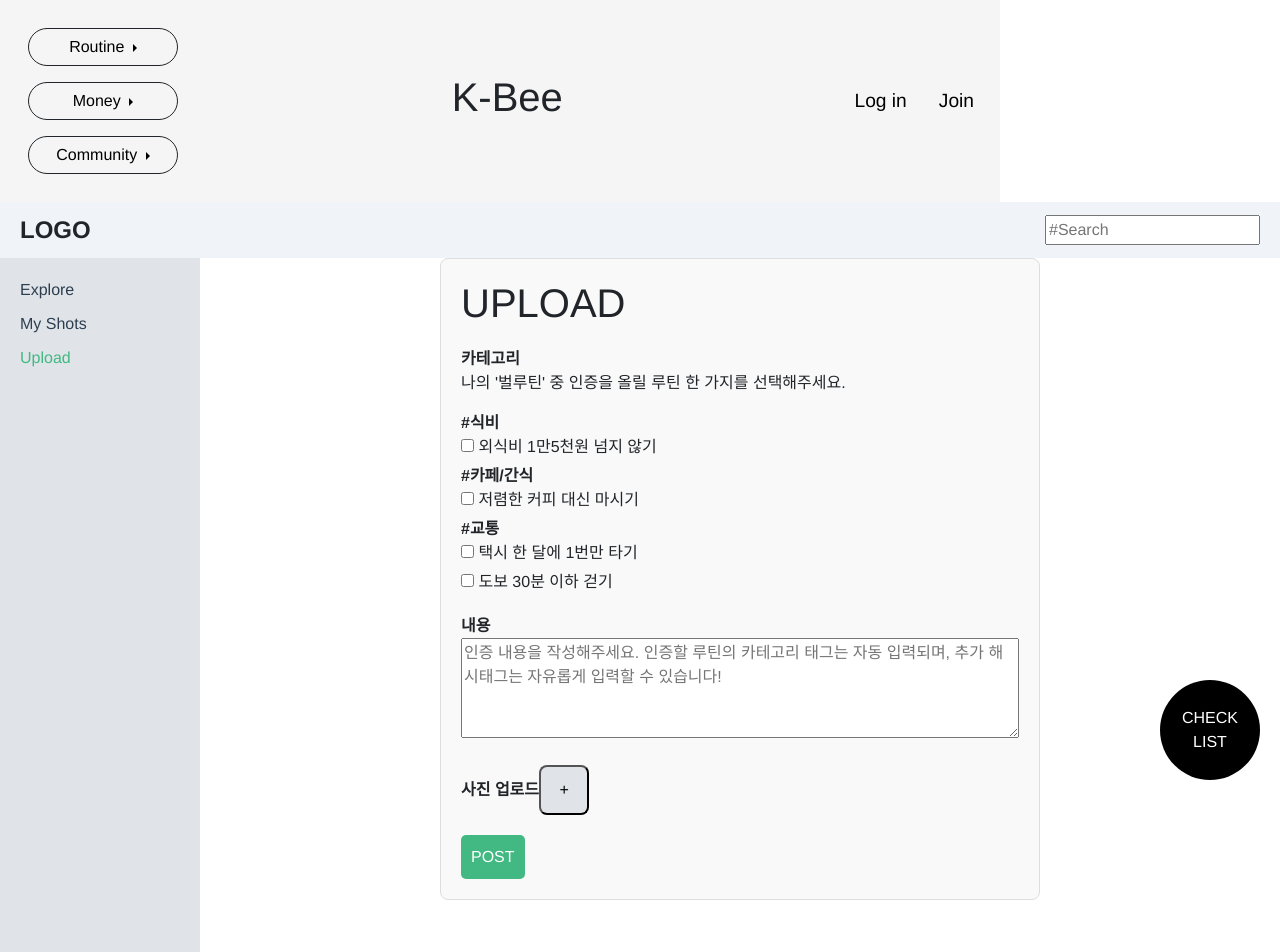
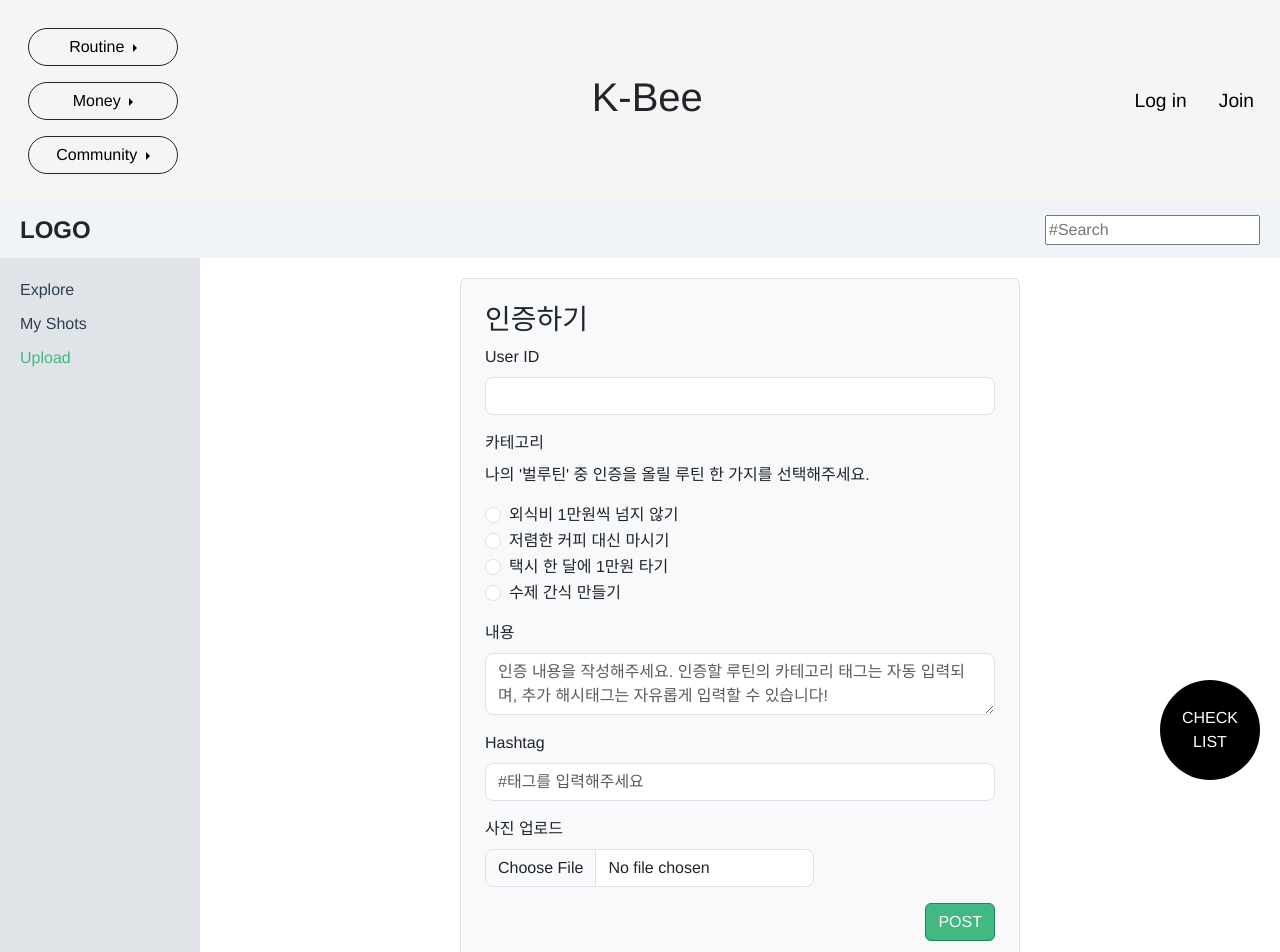
Before and after one commit to nayeon990315/sharing-account-project, a Vue app in the folder frontend/: page /post-community/upload in a window 1280 px wide. Shown: the top 952 px of the page. Built offline with nearby package versions, Linux system fonts and the light colour scheme; what vue-cookies would draw is missing.

Commit message:
feat: implements post upload fuctions with aws image upload

```diff
--- a/frontend/src/components/global/Header.vue
+++ b/frontend/src/components/global/Header.vue
@@ -128,7 +128,7 @@ const logout = () => {
     align-items: center;
     padding: 20px;
     background-color: #F5F5F5;
-    width: 1000px;
+    width: 100%;
 }
 
 .menu-buttons {
--- a/frontend/src/pages/PostCommunity/Upload.vue
+++ b/frontend/src/pages/PostCommunity/Upload.vue
@@ -1,91 +1,119 @@
 <template>
-  <div class="upload-container">
-    <h1>UPLOAD</h1>
-    <div class="form-group">
-      <!-- <label for="title">제목</label> -->
-      <!-- <input type="text" id="title" placeholder="제목을 입력하세요" /> -->
+  <div class="container upload-container">
+    <form @submit.prevent="submitForm" class="border p-4 rounded bg-light">
+      <h3>인증하기</h3>
+
+      <!-- User ID 입력 -->
+      <div class="mb-3">
+        <label for="userId" class="form-label">User ID</label>
+        <input type="text" v-model="formData.userId" id="userId" class="form-control" required />
       </div>
 
-    <div class="form-group">
-      <label>카테고리</label>
+      <!-- 카테고리 선택 (habitId 선택) -->
+      <div class="mb-3">
+        <label class="form-label">카테고리</label>
         <p>나의 '벌루틴' 중 인증을 올릴 루틴 한 가지를 선택해주세요.</p>
-      <div class="category">
-        <div>
-          <strong>#식비</strong>
-          <div><input type="checkbox" /> 외식비 1만5천원 넘지 않기</div>
-        </div>
-        <div>
-          <strong>#카페/간식</strong>
-          <div><input type="checkbox" /> 저렴한 커피 대신 마시기</div>
-        </div>
-        <div>
-          <strong>#교통</strong>
-          <div><input type="checkbox" /> 택시 한 달에 1번만 타기</div>
-          <div><input type="checkbox" /> 도보 30분 이하 걷기</div>
-        </div>
+        <div v-for="habit in habits" :key="habit.habitId" class="form-check">
+          <input class="form-check-input" type="radio" :id="habit.habitId" :value="habit.habitId"
+            v-model="formData.habitId" />
+          <label class="form-check-label" :for="habit.habitId">{{ habit.habitName
+            }}</label>
         </div>
       </div>
 
-    <div class="form-group">
-      <label for="content">내용</label>
-      <textarea
-        id="content"
-        placeholder="인증 내용을 작성해주세요. 인증할 루틴의 카테고리 태그는 자동 입력되며, 추가 해시태그는 자유롭게 입력할 수 있습니다!"
-      ></textarea>
+      <!-- 내용 입력 -->
+      <div class="mb-3">
+        <label for="content" class="form-label">내용</label>
+        <textarea v-model="formData.content" id="content" class="form-control"
+          placeholder="인증 내용을 작성해주세요. 인증할 루틴의 카테고리 태그는 자동 입력되며, 추가 해시태그는 자유롭게 입력할 수 있습니다!" required></textarea>
       </div>
 
-    <div class="form-group">
-      <label>사진 업로드</label>
-      <!-- Hidden file input -->
-      <input
-        type="file"
-        ref="fileInput"
-        @change="handleFileUpload"
-        style="display: none"
-      />
-      <!-- Button to trigger file input -->
-      <button @click="triggerFileInput" class="photo-upload-button">+</button>
+      <!-- 해시태그 입력 -->
+      <div class="mb-3">
+        <label for="hashtag" class="form-label">Hashtag</label>
+        <input type="text" v-model="formData.hashtag" id="hashtag" class="form-control" placeholder="#태그를 입력해주세요" />
       </div>
 
-    <button class="post-button">POST</button>
+      <!-- 이미지 업로드 -->
+      <div class="mb-3">
+        <label class="form-label">사진 업로드</label>
+        <div class="d-flex align-items-center">
+          <input type="file" @change="handleImageUpload" class="form-control me-3" style="width: auto;" />
+          <img v-if="imagePreview" :src="imagePreview" alt="Image preview" class="img-thumbnail ms-auto"
+            style="width: 150px; height: 150px;" />
+        </div>
+      </div>
 
-    <!-- Preview Section -->
-    <div v-if="previewUrl">
-      <h2>Preview:</h2>
-      <img
-        :src="previewUrl"
-        alt="Preview"
-        style="max-width: 100%; height: auto"
-      />
+      <!-- 제출 버튼 -->
+      <div class="d-flex justify-content-end">
+        <button type="submit" class="btn btn-success">POST</button>
       </div>
+    </form>
   </div>
 </template>
 
-<script>
-import { ref } from 'vue';
+<script setup>
+import { reactive, ref } from 'vue';
+import axios from 'axios';
 
-export default {
-  name: 'Upload',
-  setup() {
-    const previewUrl = ref(null);
+// 더미 데이터: 습관 목록
+const habits = [
+  { habitId: 1, habitName: '외식비 1만원씩 넘지 않기', categoryName: '식비' },
+  { habitId: 2, habitName: '저렴한 커피 대신 마시기', categoryName: '카페/간식' },
+  { habitId: 3, habitName: '택시 한 달에 1만원 타기', categoryName: '교통' },
+  { habitId: 4, habitName: '수제 간식 만들기', categoryName: '취미/운동' },
+];
 
-    const handleFileUpload = (event) => {
+// reactive 데이터: 폼 데이터 저장
+const formData = reactive({
+  userId: '',
+  habitId: null,
+  content: '',
+  hashtag: '',
+  image: null, // 이미지 파일 저장
+});
+
+// 이미지 미리보기 상태 저장
+const imagePreview = ref(null);
+
+// 이미지 업로드 핸들러
+const handleImageUpload = (event) => {
   const file = event.target.files[0];
   if (file) {
-        previewUrl.value = URL.createObjectURL(file);
+    formData.image = file; // 이미지 파일 저장
+    const reader = new FileReader();
+    reader.onload = (e) => {
+      imagePreview.value = e.target.result; // 이미지 미리보기
+    };
+    reader.readAsDataURL(file); // 이미지 미리보기 데이터 URL 생성
   }
 };
 
-    const triggerFileInput = () => {
-      document.querySelector('input[type=file]').click();
-    };
+// 폼 제출 핸들러
+const submitForm = async () => {
+  // FormData 객체를 생성하여 multipart/form-data 요청 준비
+  const data = new FormData();
+  data.append('userId', formData.userId);
+  data.append('habitId', formData.habitId);
+  data.append('content', formData.content);
+  data.append('hashtag', formData.hashtag);
+  data.append('image', formData.image); // 이미지 파일 추가
 
-    return {
-      handleFileUpload,
-      triggerFileInput,
-      previewUrl,
-    };
+  try {
+    // 서버에 요청 전송
+    const response = await axios.post('http://localhost:8080/post-community/add', data, {
+      headers: {
+        'Content-Type': 'multipart/form-data',
       },
+    });
+
+    if (response.status === 200) {
+      alert('Post created successfully!');
+    }
+  } catch (error) {
+    console.error('Error submitting form', error);
+    alert('Failed to create post.');
+  }
 };
 </script>
 
@@ -94,44 +122,17 @@ export default {
   max-width: 600px;
   margin: auto;
   padding: 20px;
-  border: 1px solid #ddd;
-  border-radius: 8px;
-  background-color: #f9f9f9;
 }
 
-.form-group {
-  margin-bottom: 20px;
+img {
+  object-fit: cover;
 }
 
-label {
-  font-weight: bold;
+.form-control {
+  border-radius: 8px;
 }
 
-.category {
-  margin-top: 10px;
-}
-
-.category div {
-  margin-bottom: 5px;
-}
-
-textarea {
-  width: 100%;
-  height: 100px;
-}
-
-.photo-upload-button {
-  width: 50px;
-  height: 50px;
-  border-radius: 8px;
-  background-color: #e0e4e8;
-}
-
-.post-button {
+.btn-success {
   background-color: #42b983;
-  color: white;
-  padding: 10px;
-  border: none;
-  border-radius: 5px;
 }
 </style>
--- a/frontend/vite.config.js
+++ b/frontend/vite.config.js
@@ -19,6 +19,13 @@ export default defineConfig({
         target: 'http://localhost:8080',
         // changeOrigin: true,
       },
+      // S3 버킷에 대한 프록시 설정
+      "/s3-bucket": {
+        target: "https://버킷이름.s3.ap-northeast-2.amazonaws.com",
+        changeOrigin: true,
+        secure: false,
+        rewrite: (path) => path.replace(/^\/s3-bucket/, '')
+      },
     },
   }
 })
```
Lines whose indentation alone changed are shown as unchanged.
